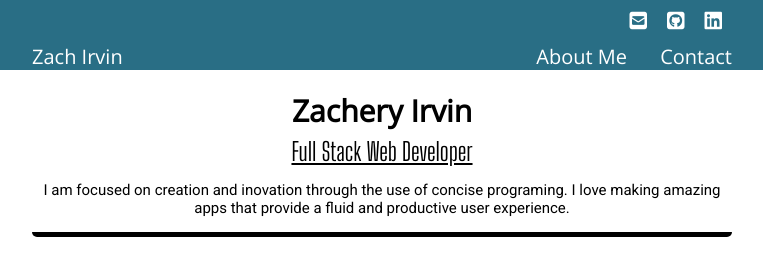
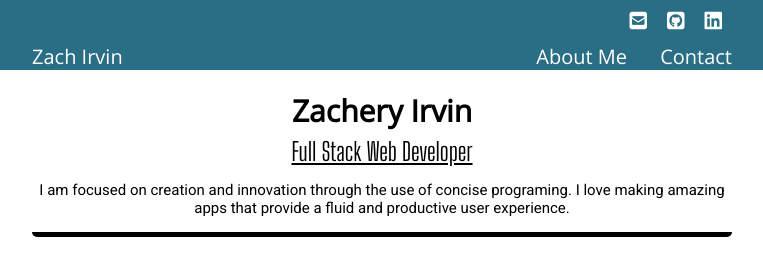
Before and after one commit to badCompany55/portfolio, a Gatsby site: page / in a window 1280 px wide. Shown: the top 271 px of the page, 258-1021 px from the left. Built offline with nearby package versions, Linux system fonts and the light colour scheme; Gatsby itself is replaced by a stand-in of ours.

Commit message:
spell check

```diff
--- a/src/pages/index.js
+++ b/src/pages/index.js
@@ -57,7 +57,7 @@ const IndexPage = () => {
           <h1 className="mainHeading">Zachery Irvin</h1>
           <div className="subHeading">Full Stack Web Developer</div>
           <p className="text">
-            I am focused on creation and inovation through the use of concise
+            I am focused on creation and innovation through the use of concise
             programing. I love making amazing apps that provide a fluid and
             productive user experience.
           </p>
```
